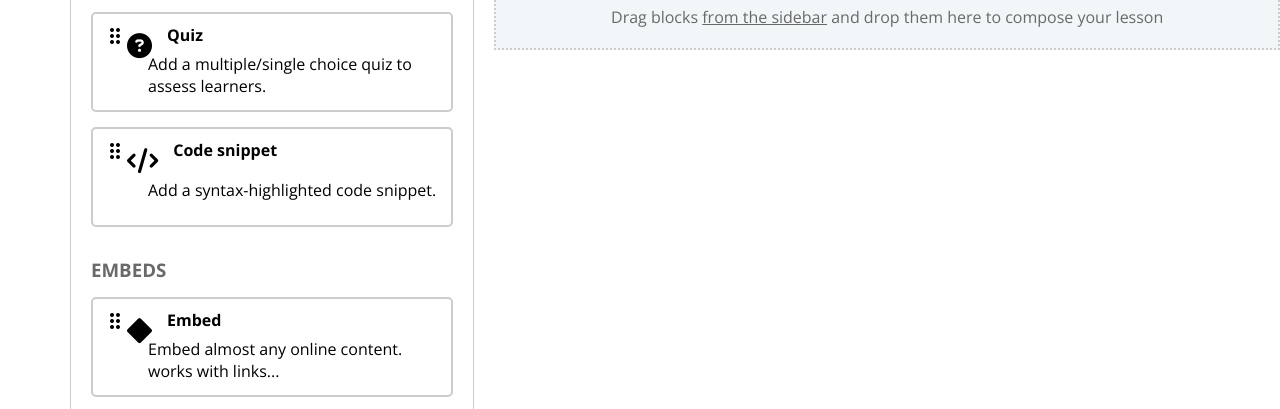
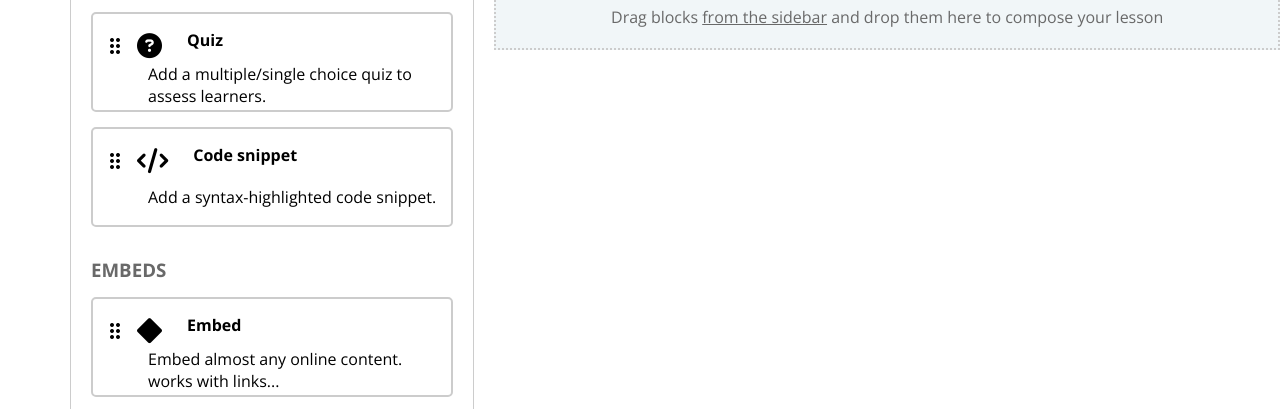
Before and after one commit to billeldev/exercise, a plain HTML site: page index.html in a window 1280 px wide. Shown: the part 335-744 px from the top of the page. Drawn offline with nearby package versions, Linux system fonts and the light colour scheme; a script that the page names is missing.

Commit message:
Update styles.css

```diff
--- a/styles.css
+++ b/styles.css
@@ -103,17 +103,6 @@ ul li:nth-child(3) {
   -o-border-radius: 5px;
 }
 
-/* .fa-plus::after {
-  visibility: hidden;
-  content: "";
-  position: relative;
-  left: 27px;
-  bottom: 23px;
-  display: block;
-  border: 15px solid;
-  border-color: transparent rgb(75, 75, 75) transparent transparent;
-} */
-
 .fa-plus:hover .tooltip1 {
   visibility: visible;
 }
@@ -200,6 +189,7 @@ ul li:nth-child(3) {
   position: relative;
   top: 10px;
 }
+
 button {
   padding: 15px;
   width: 100%;
@@ -209,6 +199,15 @@ button {
   border-radius: 5px;
   color: rgb(72 72 72);
   font-weight: bold;
+}
+
+.material-icons {
+  margin: 10px 10px 0 0;
+}
+
+.content h4,
+.content p {
+  margin: 5px 0 0 10px;
 }
 .display {
   grid-column: 3 / 4;
```
